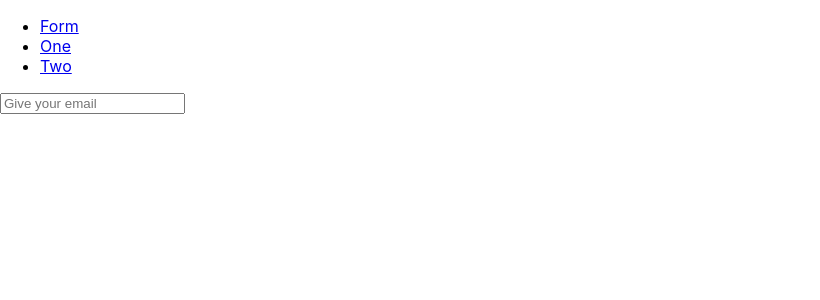
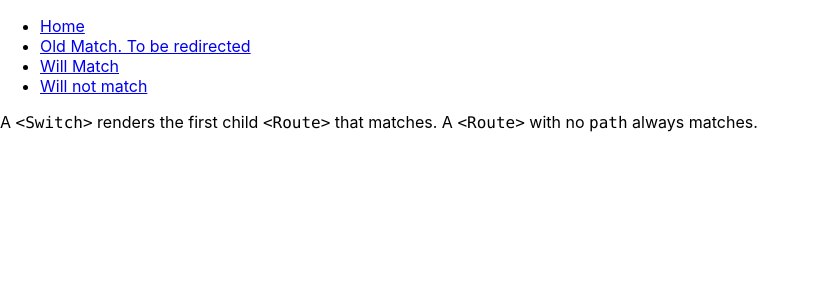
Before and after one commit to pmatsinopoulos/react-router, a React (Create React App) app: page / in a window 1280 px wide. Shown: the top 300 px of the page, without its empty margins (0-820 px from the left). Built offline with nearby package versions, Linux system fonts and the light colour scheme.

Commit message:
Switch and no match case and redirect

```diff
--- a/src/App.js
+++ b/src/App.js
@@ -1,67 +1,50 @@
-import React, { Component } from 'react';
+import React from 'react';
 import { BrowserRouter as Router,
          Route,
-         Link,
-         Prompt} from 'react-router-dom';
+         Redirect,
+         Switch,
+         Link} from 'react-router-dom';
 
-const App = () => {
-  return (
+const Home = () => (
+  <p>
+    A <code>&lt;Switch&gt;</code> renders the first child <code>&lt;Route&gt;</code>{" "}
+    that matches. A <code>&lt;Route&gt;</code> with no <code>path</code> always
+    matches.
+  </p>
+)
+
+const App = () => (
   <Router>
-      <div>
     <ul>
       <li>
-            <Link to="/">Form</Link>
+        <Link to="/">Home</Link>
       </li>
 
       <li>
-            <Link to="/one">One</Link>
+        <Link to="/old-match">Old Match. To be redirected</Link>
       </li>
 
       <li>
-            <Link to="/two">Two</Link>
+        <Link to="/will-match">Will Match</Link>
+      </li>
+
+      <li>
+        <Link to="/will-not-match">Will not match</Link>
       </li>
     </ul>
 
-        <Route path="/" exact component={Form} />
-        <Route path="/one" render={() => <h3>One</h3>} />
-        <Route path="/two" render={() => <h3>Two</h3>} />
-      </div>
+    <Switch>
+      <Route component={Home} path="/" exact/>
+      <Redirect from="/old-match" to="/will-match" exact/>
+      <Route component={WillMatch} path="/will-match" exact />
+      <Route component={NoMatch} />
+    </Switch>
   </Router>
 )
-}
 
-class Form extends Component {
-  constructor(props) {
-    super(props)
-    this.state = {
-      isBlocking: false
-    }
-    this.handleChange = this.handleChange.bind(this)
-  }
-
-  handleChange(event) {
-    let value = event.target.value
-    if (value.trim() === '') {
-      console.debug('nothing has been typed. we can leave')
-      if (this.state.isBlocking)
-        this.setState({isBlocking: false})
-    }
-    else {
-      if (!this.state.isBlocking)
-        this.setState({isBlocking: true})
-    }
-  }
-
-  render() {
-    let isBlocking = this.state.isBlocking
-    return (
-      <form>
-        <Prompt when={isBlocking}
-                message={(location, action) => `Are you sure that you want to go to ${location.pathname}. Action: ${action}`}/>
-        <input placeholder="Give your email" onChange={this.handleChange}/>
-      </form>
+const WillMatch = () => <h3>Matched!</h3>
+const NoMatch = ({location}) => (
+  <h3>No match for {location.pathname}</h3>
 )
-  }
-}
 
 export default App;
```
Lines whose indentation alone changed are shown as unchanged.
